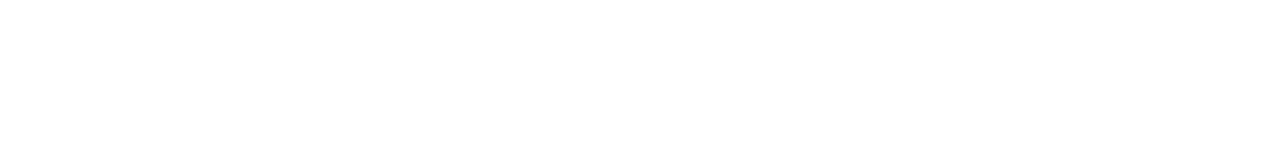
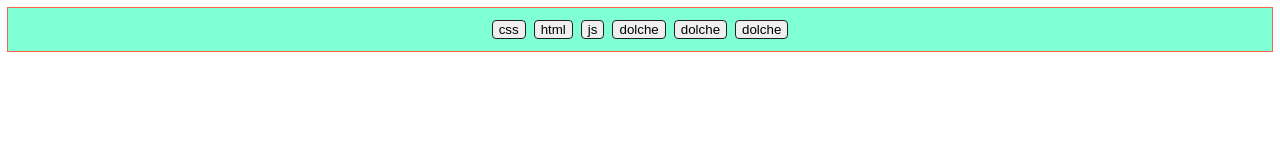
Before and after one commit to oly-linevych/learning, a plain HTML site: page index.html in a window 1280 px wide. Drawn offline with Linux system fonts and the light colour scheme.

Commit message:
first try

```diff
--- a/index.html
+++ b/index.html
@@ -7,7 +7,7 @@
     <title>Document</title>
 </head>
 <body>
-   <!-- <ul class="tags js-tags">
+   <ul class="tags js-tags">
     <li class="tags__item">
         <button class="tags__btn" data-value = "css">css</button>
     </li>
@@ -19,7 +19,14 @@
     </li>
     <li class="tags__item">
         <button class="tags__btn" data-value="dolche">dolche</button>
-    </li> -->
+    </li>
+    <li class="tags__item">
+        <button class="tags__btn" data-value="vita">dolche</button>
+    </li>
+    <li class="tags__item">
+        <button class="tags__btn" data-value="gabano">dolche</button>
+    </li>
+
 
 
 
--- a/js.js
+++ b/js.js
@@ -21,3 +21,9 @@
 //     }
 //     evt.target.classList.add('tags__btn-active')
 //     }
+
+
+const tagsContainer = document.querySelector('.js-tags');
+const selected = new Set();
+
+tagsContainer.addEventListener('click', onTa)
--- a/style.css
+++ b/style.css
@@ -1,5 +1,5 @@
 /* ------------------1. ПРИ КЛІКУ ЗМІНЮЄТЬСЯ КОЛІР КНОПКИ---------------------------- */
-/* .tags {
+.tags {
     outline: 1px solid tomato;
     display: flex;
     flex-wrap: wrap;
@@ -27,4 +27,4 @@
 
 .tags__btn-active {
     background-color: blue;
-} */
+}
```
